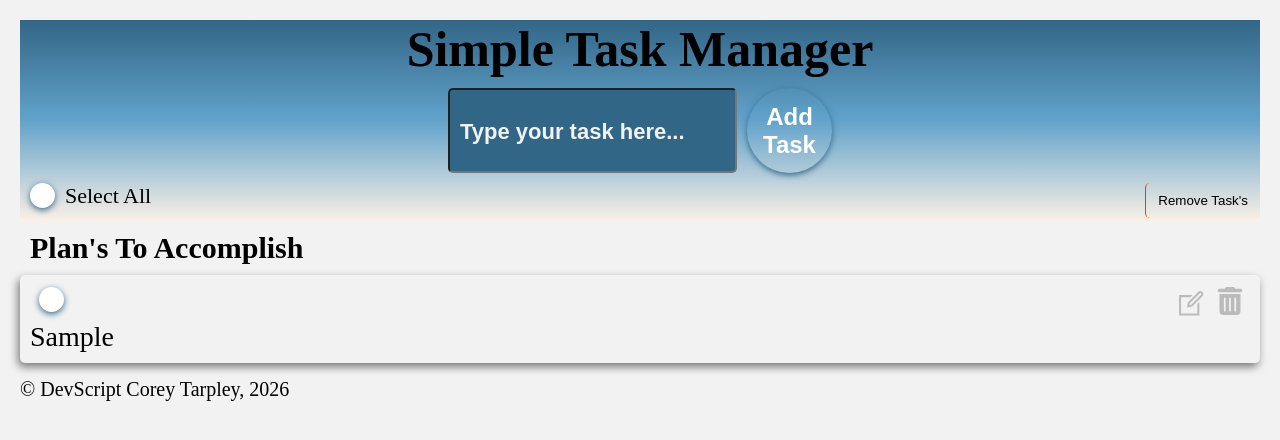
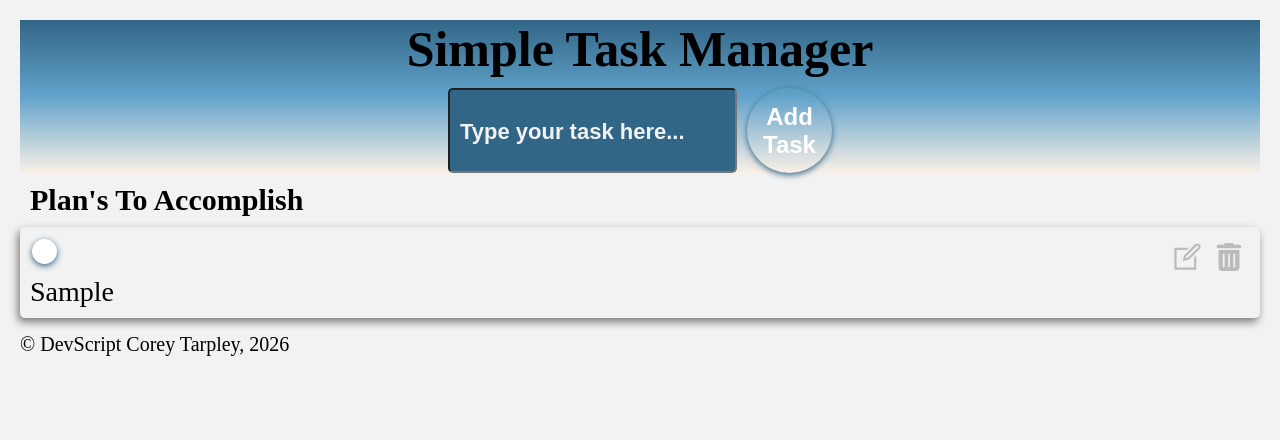
Before and after one commit to Developer-Tarpley/all-todos, a React app in the folder task-manager/: page / in a window 1280 px wide. Both pictures are taken after typing "Sample" into the empty fields and a click on the button "Add Task". Shown: the top 440 px of the page. Built offline with nearby package versions, Linux system fonts and the light colour scheme; the HTML template or start-up script is replaced by a standard one.

Commit message:
refactored checkbox hover

```diff
--- a/task-manager/src/components/buttons/edit_button.css
+++ b/task-manager/src/components/buttons/edit_button.css
@@ -4,6 +4,7 @@
     height: 100%;
     font-weight: bold;
     font-size: 1.75rem;
+
 }
 
 .edit-task-button:hover{
--- a/task-manager/src/components/inputs/Custom_Checkbox.jsx
+++ b/task-manager/src/components/inputs/Custom_Checkbox.jsx
@@ -1,10 +1,46 @@
+import { useState } from "react";
 import "./custom_checkbox.css";
 
-export default function Custom_Checkbox(props){
-    return   <label className="container">
-      <input type="checkbox" />
-      <span className="checkmark"></span>
-      <span className="label-text">{props.text}</span>
-    </label>
+export default function Custom_Checkbox(props) {
+  const [check, setCheck] = useState(null)
+
+  const handleChange = (event) => {
+    console.log("is checked", event.target.checked)
+    console.log("is checked", event.target.closest("li"))
+    const li = event.target.closest("li")
+
+    if (!check) {
+      setCheck(event.target.checked)
+      li.style.textDecoration = "line-through";
+      li.style.color = "green";
+      li.textContent += " Completed!"
+
+    } else {
+      setCheck(false)
+      li.style.textDecoration = "none";
+      li.style.color = "black";
+    }
+  }
+
+  return (
+    <>
+      {
+        check ?
+          <label className="container">
+            <input onChange={(event) => handleChange(event)} type="checkbox" />
+            <span className="checkmark"></span>
+            <span className="label-text"></span>
+          </label>
+          :
+
+          <label className="container">
+            <input onChange={(event) => handleChange(event)} type="checkbox" />
+            <span className="checkmark"></span>
+            <span className="label-text">{props.text}</span>
+          </label>
+      }
+    </>
+  )
+
 
 };
--- a/task-manager/src/components/inputs/custom_checkbox.css
+++ b/task-manager/src/components/inputs/custom_checkbox.css
@@ -1,11 +1,11 @@
 /* copied from w3-schools */
+
 
 .container {
     display: block;
     place-content: center;
     position: relative;
     padding-left: 35px;
-    margin-bottom: 12px;
     cursor: pointer;
     font-size: 22px;
     -webkit-user-select: none;
--- a/task-manager/src/components/task-card/Task_Card.jsx
+++ b/task-manager/src/components/task-card/Task_Card.jsx
@@ -10,10 +10,14 @@ export default function Task_Card({ tasks, updateTask, deleteTask }) {
     const [editId, setEditId] = useState(null);
     const [taskUpdate, setTaskUpdate] = useState("")
 
+    function autoSmartCapitalize(str) {
+        return str.replace(/(^\s*[a-z])|([.!?]\s+[a-z])/g, m => m.toUpperCase());
+    };
+
     const handleUpdate = (event) => {
         event.preventDefault();
 
-        const updates = { text: taskUpdate }
+        const updates = { text: autoSmartCapitalize(taskUpdate).trim() }
 
         updateTask(editId, updates)
         setEditMode(false)
@@ -23,7 +27,7 @@ export default function Task_Card({ tasks, updateTask, deleteTask }) {
     return <ul
         className="task-list"
     >
-        { tasks.length < 1 && <p>Currently No Plan's Created</p> }
+        {tasks.length < 1 && <p>Currently No Plan's Created</p>}
         {
 
             tasks.map(task =>
@@ -59,12 +63,15 @@ export default function Task_Card({ tasks, updateTask, deleteTask }) {
                     >
                         <div className="card-button-container">
                             <Custom_Checkbox />
+                            <div>
+
                                 <Edit_Button
                                     setEditMode={setEditMode}
                                     setEditId={setEditId}
                                     taskId={task.id}
                                 />
                                 <Delete_Button deleteTask={deleteTask} />
+                            </div>
                         </div>
                         <span className="list-item">
                             {task.text}
--- a/task-manager/src/components/task-card/task_card.css
+++ b/task-manager/src/components/task-card/task_card.css
@@ -11,10 +11,10 @@
     transform: scaleY(1.1);
 }
 
-.task-card label {
+/* .task-card label {
     width: 100%;
     margin-left: 7px;
-}
+} */
 
 .task-card li {
     margin-left: 10px;
@@ -24,7 +24,11 @@
 .card-button-container {
     padding: 2px;
     display: flex;
-    justify-content: center;
+    justify-content: space-between;
+}
+.card-button-container div{
+    display: flex;
+    place-items: center;
 }
 
 .task-list {
--- a/task-manager/src/pages/landing/Landing_Page.jsx
+++ b/task-manager/src/pages/landing/Landing_Page.jsx
@@ -13,7 +13,7 @@ export default function Landing_Page() {
         <header className="landing-header">
             <h1>Simple Task Manager</h1>
             <Custom_Input {...useTasks}/>
-            <Select_All_Container/>
+            {/* <Select_All_Container/> */}
         </header>
 
         <main className="landing-content">
```
Also changed, not shown: task-manager/src/components/buttons/delete_button.css (line endings or trailing spaces). Lines whose indentation alone changed are shown as unchanged.
